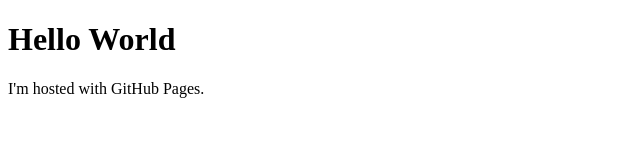
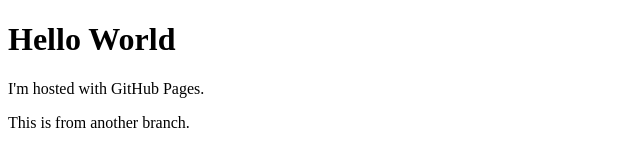
Before and after one commit to beromko/beromko.github.io, a plain HTML site: page index.html in a window 1280 px wide. Shown: the whole page, without its empty margins (0-640 px from the left). Drawn offline with Linux system fonts and the light colour scheme.

Commit message:
Another branch testing

```diff
--- a/index.html
+++ b/index.html
@@ -3,5 +3,6 @@
 <body>
 <h1>Hello World</h1>
 <p>I'm hosted with GitHub Pages.</p>
+<p>This is from another branch.</p>
 </body>
 </html>
```
